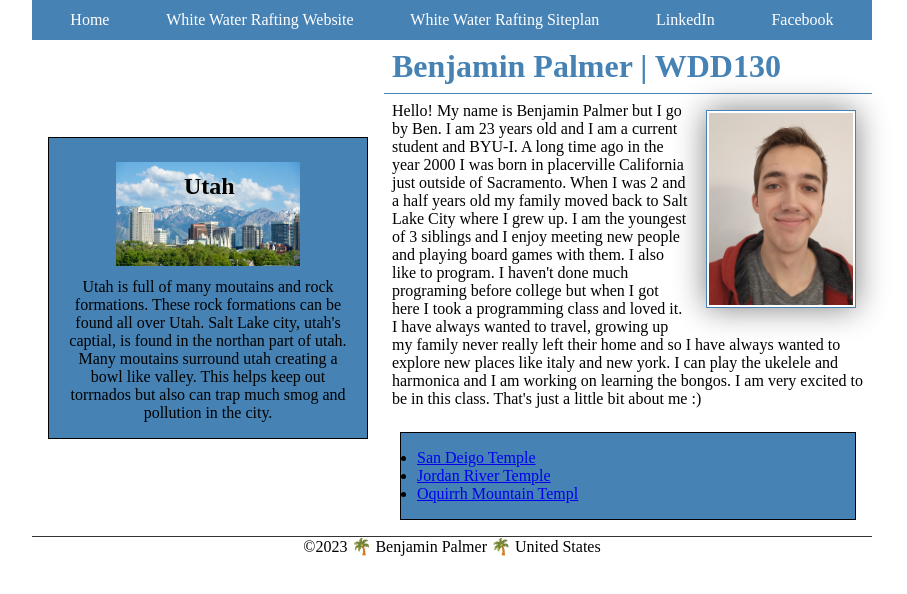
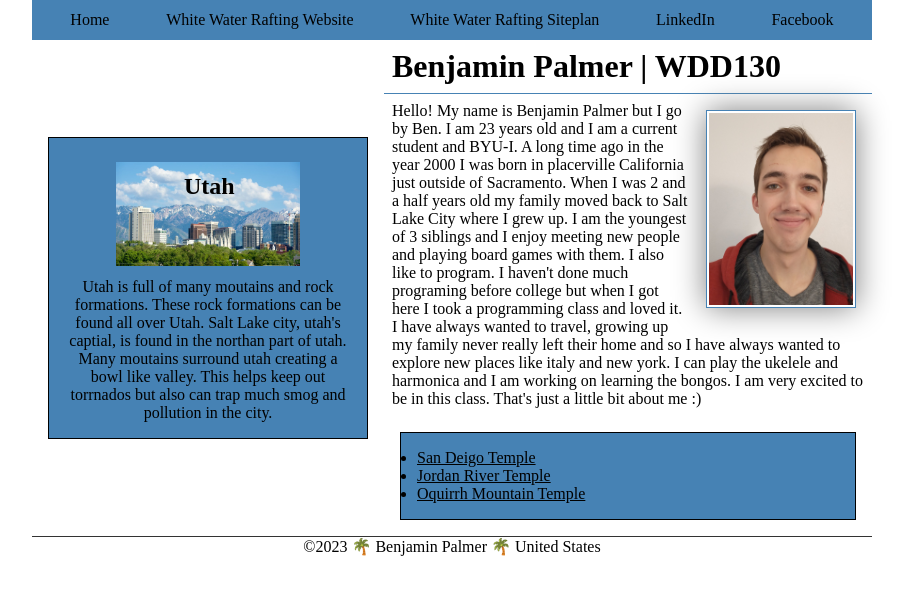
Before and after one commit to bkpalmer3/wdd130, a plain HTML site: page index.html in a window 1280 px wide. Shown: the whole page, without its empty margins (188-1095 px from the left). Drawn offline with Linux system fonts and the light colour scheme.

Commit message:
fixed contrast to the best I can

```diff
--- a/index.html
+++ b/index.html
@@ -38,7 +38,7 @@
             <ul class="box">
                 <li><a href="https://www.churchofjesuschrist.org/temples/details/san-diego-california-temple?lang=eng" target="_blank">San Deigo Temple</a></li>
                 <li><a href="https://www.churchofjesuschrist.org/temples/details/jordan-river-utah-temple?lang=eng" target="_blank">Jordan River Temple</a></li>
-                <li><a href="https://www.churchofjesuschrist.org/temples/details/oquirrh-mountain-utah-temple?lang=eng" target="_blank">Oquirrh Mountain Templ</a></li>
+                <li><a href="https://www.churchofjesuschrist.org/temples/details/oquirrh-mountain-utah-temple?lang=eng" target="_blank">Oquirrh Mountain Temple</a></li>
             </ul>
         </main>
         <aside class="box">
--- a/styles/styles.css
+++ b/styles/styles.css
@@ -12,14 +12,14 @@ nav {
     align-content: center;
 }
 nav a {
-    color: white;
+    color:  black;
     display: block;
     padding: 1px;
     text-decoration: none;
 
 }
 h1 {
-    color: steelblue;
+    color: #000000;
     border-bottom: 1px solid steelblue;
 
 }
@@ -77,6 +77,10 @@ aside h2 {
     left: 135px;
     top: 35px;
 }
+
+li a {
+    color: black;
+}
 /* Class Selectors */
 
 .box {
```
